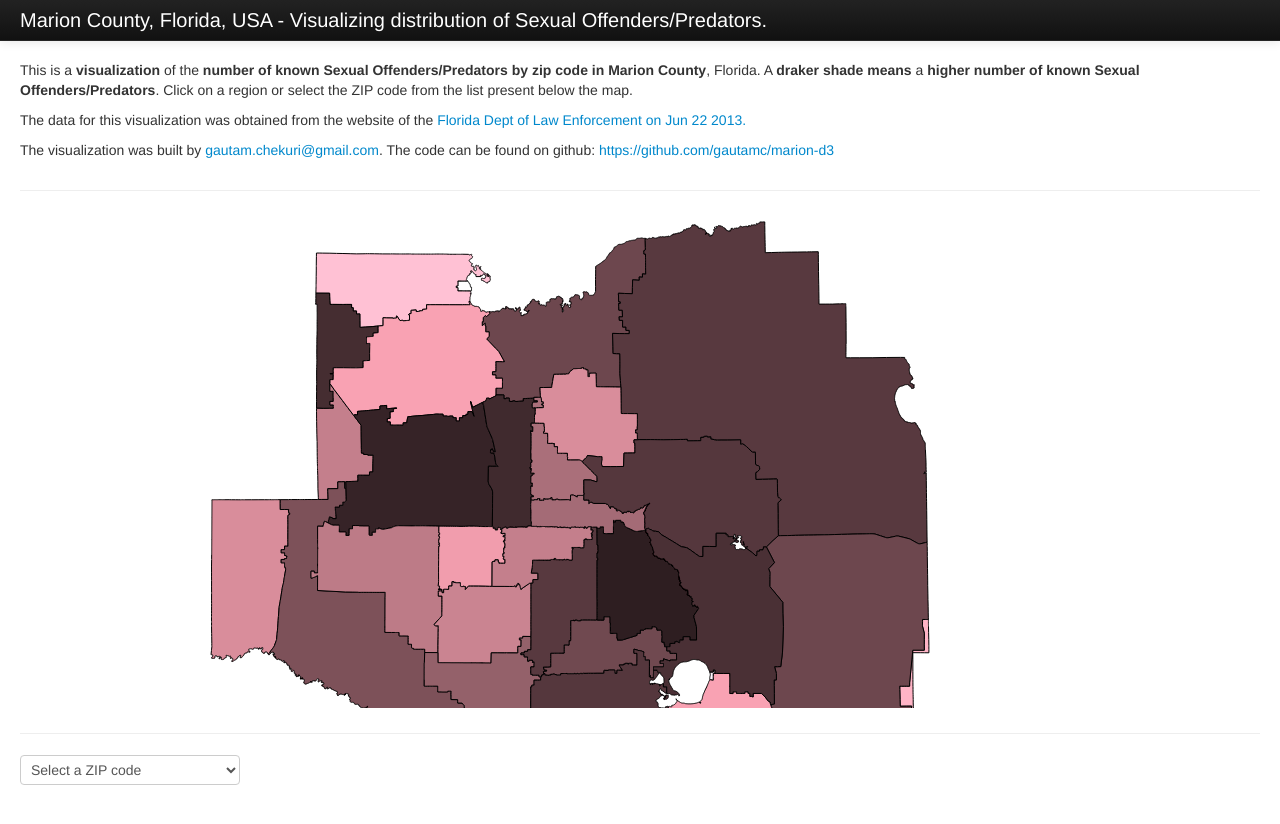
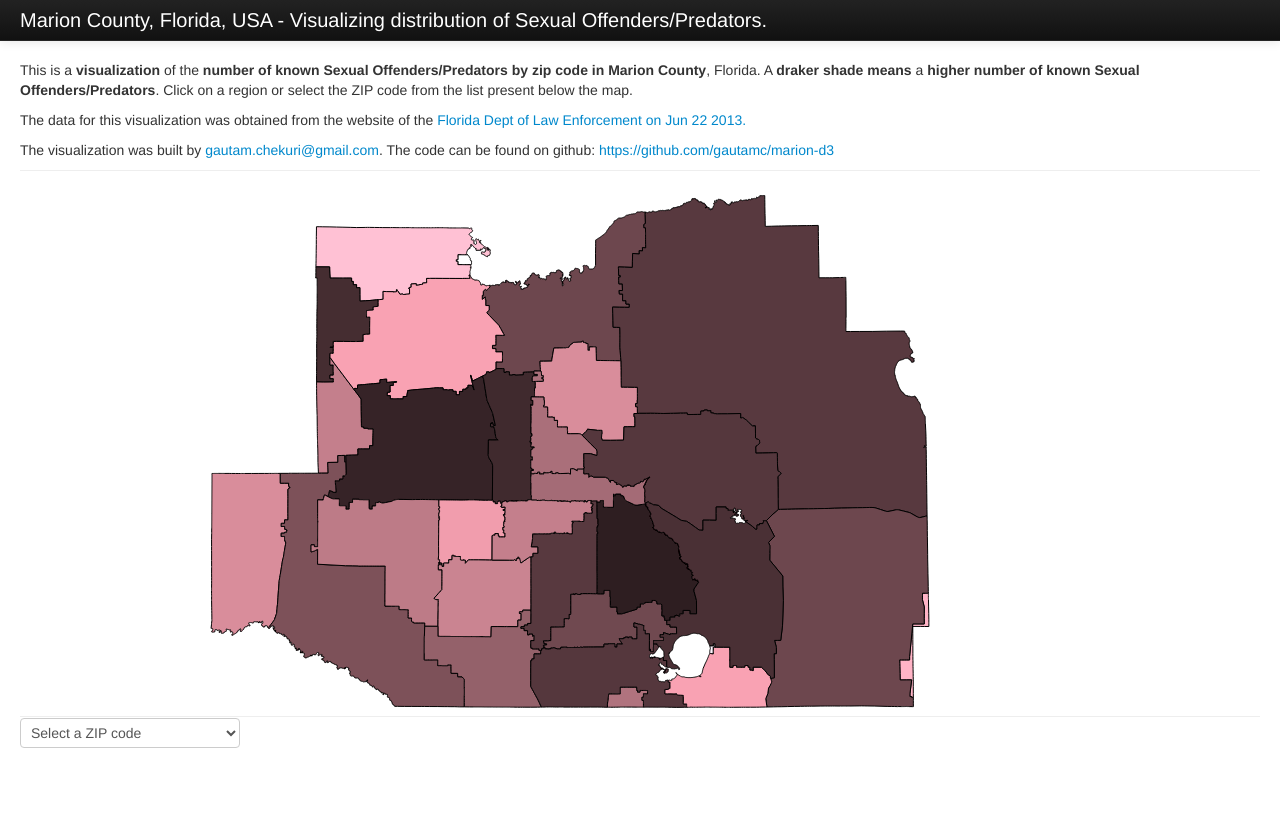
Before and after one commit to gautamc/marion-d3, a plain HTML site: page index.html in a window 1280 px wide. After the commit the page ends 800 px from the top, so only its background shows below. Drawn offline with Linux system fonts and the light colour scheme.

Commit message:
fixing height

```diff
--- a/css/overrides.css
+++ b/css/overrides.css
@@ -77,3 +77,5 @@ div.html-overlay {
 }
 
 img.pic { height: 100px; width: 100px; }
+
+hr.nomargin { margin: 0px; }
--- a/index.html
+++ b/index.html
@@ -53,14 +53,14 @@
 	</div>
       </div>
 
-      <hr />
+      <hr class="nomargin" />
 
       <div class="row-fluid">
 	<div class="span12" id="map">
 	</div>
       </div>
 
-      <hr />
+      <hr class="nomargin" />
 
       <div class="row-fluid">
 	<div class="span12">
--- a/js/marion-fl-usa.js
+++ b/js/marion-fl-usa.js
@@ -25,8 +25,8 @@ var marion = (function(){
 
 	    my.projection = d3.geo.albers()
 		.scale(30000 * (my.args.width/710))
-		.translate([my.args.width/2, my.args.height/2.3])
-		.rotate([82, -0.07, 0])
+		.translate([my.args.width/2, my.args.height/2])
+		.rotate([82, -0.026, 0])
 		.center([0, 29.2248])
 	    /*.scale(1000)
 	      .translate([width/2,height/2])
@@ -167,7 +167,7 @@ $(document).ready(function(){
 	    if( err_status == null ) {
 		offenders_lists = data
 		var width = $("div#map").width()
-		var height = width / 2.5
+		var height = width / 2.3
 		map = marion.map({
 		    e: "#map", width: width, height: height, offenders_lists: offenders_lists,
 		    after_click: function(map_obj, d, i) {
```
